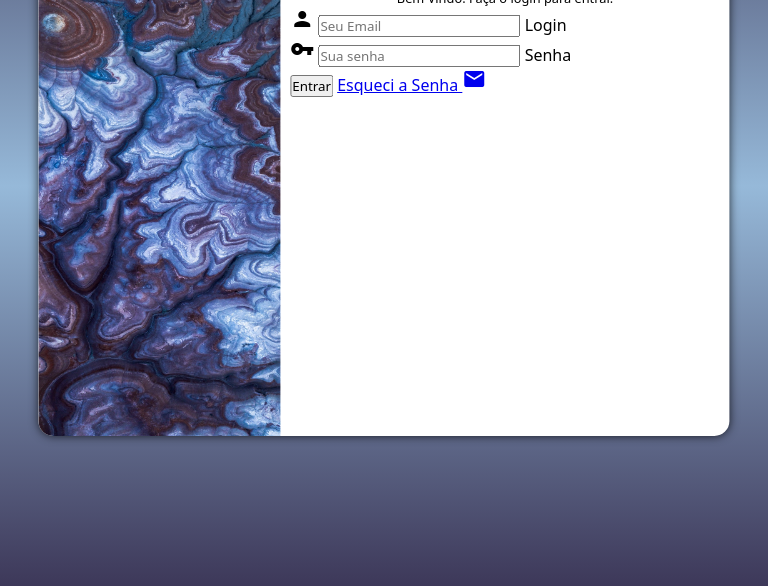
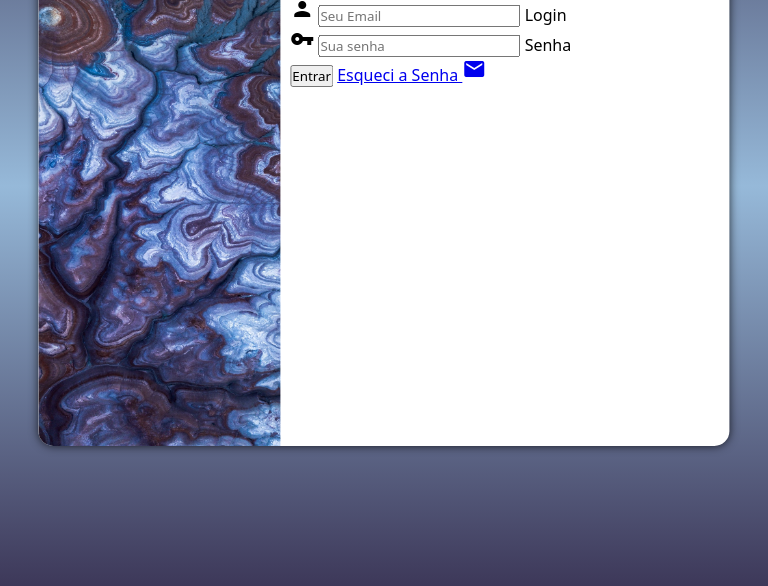
Before and after one commit to MatheusACDL/Projetos-Guanabara, a plain HTML site: page telalogin.html in a window 768 px wide. Shown: the part 214-800 px from the top of the page. Drawn offline with Linux system fonts and the light colour scheme.

Commit message:
Update login-media-queries.css

```diff
--- a/login-media-queries.css
+++ b/login-media-queries.css
@@ -6,6 +6,7 @@
   }
   #login{
     width: 90vw;
+    height: 65vh;
   }
   #login > #imagem{
     float: left;
```
